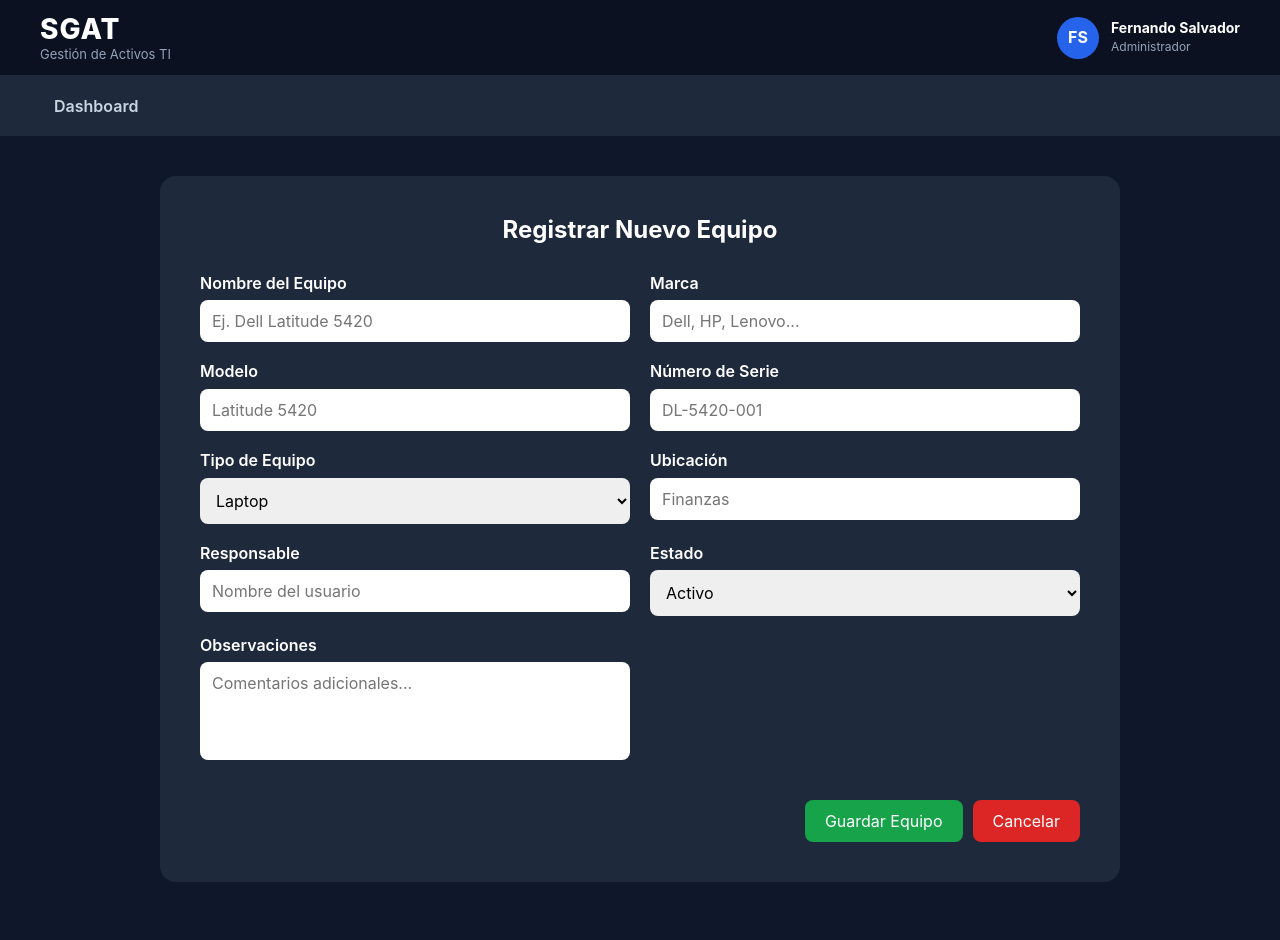
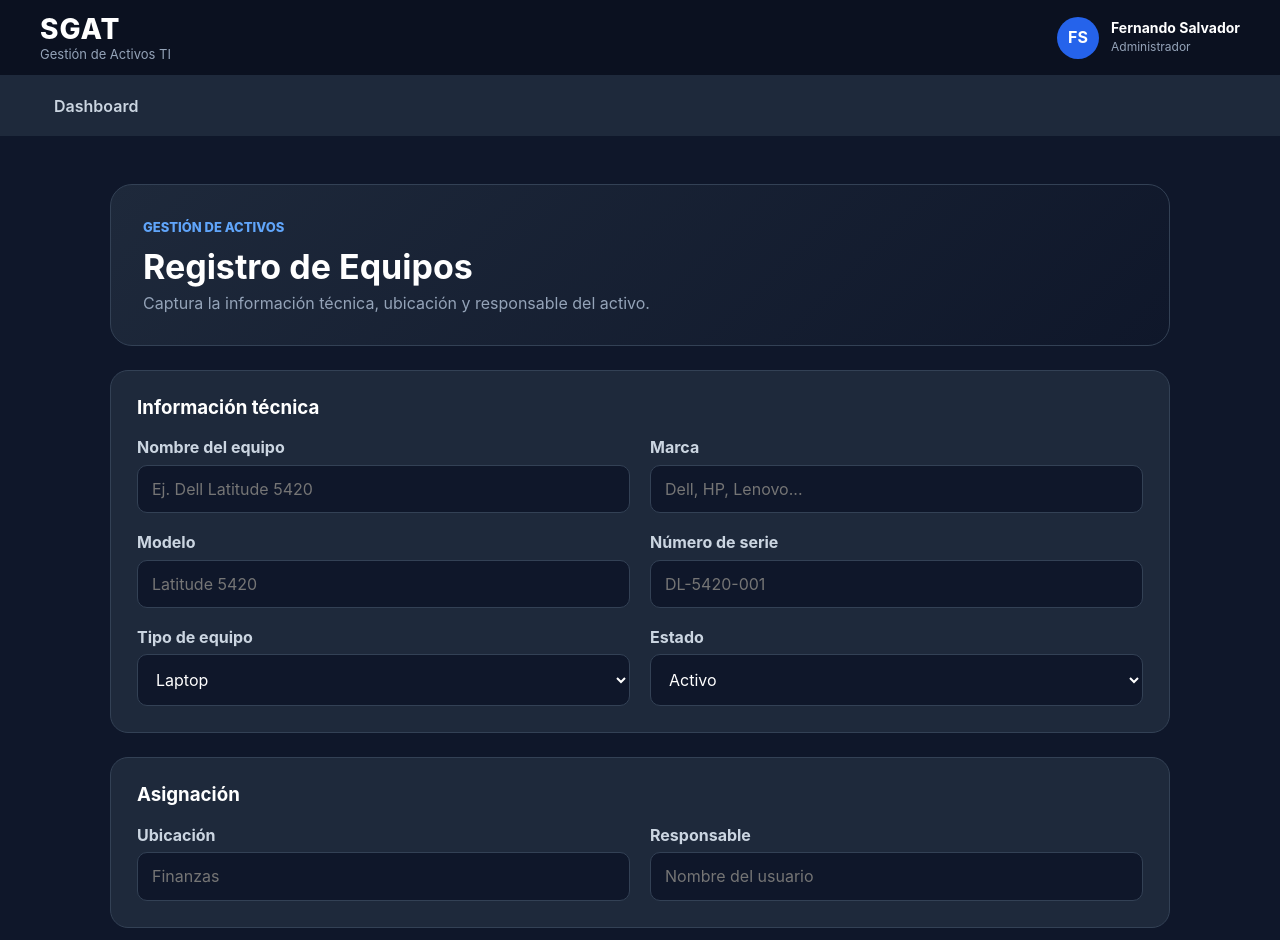
Before and after one commit to cazador0587/web_project_SGAT_frontend, a React (Vite) app: page /register-equipment in a window 1280 px wide. Shown: the top 940 px of the page. Built offline with nearby package versions, Linux system fonts and the light colour scheme; a web font is replaced by a local one.

Commit message:
Mejorar vista de registro de equipo

```diff
--- a/src/pages/RegisterEquipment/RegisterEquipment.css
+++ b/src/pages/RegisterEquipment/RegisterEquipment.css
@@ -1,90 +1,154 @@
 .register-equipment {
-  max-width: 1000px;
+  max-width: 1100px;
   margin: 0 auto;
-  padding: 40px 20px;
+  padding: 48px 20px;
 }
 
-.register-equipment__container {
-  background: #1e293b;
-  padding: 40px;
-  border-radius: 16px;
+.register-equipment__hero {
+  background: linear-gradient(135deg, #1e293b, #0f172a);
+  border: 1px solid #334155;
+  border-radius: 22px;
+  padding: 32px;
+  margin-bottom: 24px;
+}
+
+.register-equipment__label {
+  color: #60a5fa;
+  font-size: 13px;
+  font-weight: 800;
+  text-transform: uppercase;
 }
 
 .register-equipment__title {
-  text-align: center;
-  margin-bottom: 30px;
   color: white;
+  font-size: 34px;
+  margin: 12px 0 8px;
+}
+
+.register-equipment__subtitle {
+  color: #94a3b8;
 }
 
 .register-equipment__form {
+  display: grid;
+  gap: 24px;
+}
+
+.register-equipment__section {
+  background: #1e293b;
+  border: 1px solid #334155;
+  border-radius: 18px;
+  padding: 26px;
+}
+
+.register-equipment__section h3 {
+  color: white;
+  margin-bottom: 20px;
+}
+
+.register-equipment__grid {
   display: grid;
   grid-template-columns: repeat(2, 1fr);
   gap: 20px;
 }
 
 .register-equipment__group {
+  color: #cbd5e1;
+  font-weight: 700;
+
   display: flex;
   flex-direction: column;
   gap: 8px;
 }
 
-.register-equipment__group label {
-  color: white;
-  font-weight: 600;
-}
-
 .register-equipment__group input,
 .register-equipment__group select,
 .register-equipment__group textarea {
-  padding: 12px;
-  border-radius: 8px;
-  border: none;
+  width: 100%;
+  padding: 14px;
+  border-radius: 10px;
+
+  background: #0f172a;
+  border: 1px solid #334155;
+  color: white;
+
+  font-family: inherit;
+}
+
+.register-equipment__group input:focus,
+.register-equipment__group select:focus,
+.register-equipment__group textarea:focus {
+  outline: none;
+  border-color: #2563eb;
 }
 
 .register-equipment__group textarea {
-  resize: none;
-}
-
-.register-equipment__group:last-of-type {
-  grid-column: span 2;
+  resize: vertical;
 }
 
 .register-equipment__actions {
-  grid-column: span 2;
+  display: flex;
+  justify-content: flex-end;
+  gap: 12px;
+}
+
+.register-equipment__save,
+.register-equipment__cancel {
+  border: none;
+  border-radius: 10px;
+  padding: 14px 18px;
 
   display: flex;
-  justify-content: flex-end;
-  gap: 10px;
+  align-items: center;
+  gap: 8px;
 
-  margin-top: 20px;
+  cursor: pointer;
+  font-weight: 700;
 }
 
 .register-equipment__save {
   background: #16a34a;
   color: white;
-  border: none;
-  padding: 12px 20px;
-  border-radius: 8px;
-  cursor: pointer;
 }
 
 .register-equipment__cancel {
-  background: #dc2626;
+  background: #334155;
   color: white;
-  border: none;
-  padding: 12px 20px;
-  border-radius: 8px;
-  cursor: pointer;
+}
+
+.register-equipment__save:hover {
+  background: #15803d;
+}
+
+.register-equipment__cancel:hover {
+  background: #475569;
 }
 
 @media screen and (max-width: 768px) {
+  .register-equipment {
+    padding: 32px 16px;
+  }
 
-  .register-equipment__form {
+  .register-equipment__grid {
     grid-template-columns: 1fr;
   }
 
-  .register-equipment__group:last-of-type,
+  .register-equipment__hero,
+  .register-equipment__section {
+    padding: 22px;
+  }
+
+  .register-equipment__title {
+    font-size: 28px;
+  }
+
   .register-equipment__actions {
-    grid-column: span 1;
+    flex-direction: column-reverse;
+  }
+
+  .register-equipment__save,
+  .register-equipment__cancel {
+    width: 100%;
+    justify-content: center;
   }
 }
--- a/src/pages/RegisterEquipment/RegisterEquipment.jsx
+++ b/src/pages/RegisterEquipment/RegisterEquipment.jsx
@@ -1,5 +1,6 @@
 import { useContext, useState } from "react";
 import { useNavigate } from "react-router-dom";
+import { FaSave, FaTimes } from "react-icons/fa";
 import EquipmentContext from "../../contexts/EquipmentContext";
 import "./RegisterEquipment.css";
 
@@ -14,7 +15,6 @@ const initialFormData = {
   status: "activo",
   observations: "",
 };
-
 
 function RegisterEquipment() {
   const { setEquipments } = useContext(EquipmentContext);
@@ -52,12 +52,25 @@ function RegisterEquipment() {
 
   return (
     <section className="register-equipment">
-      <div className="register-equipment__container">
-        <h2 className="register-equipment__title">Registrar Nuevo Equipo</h2>
+      <div className="register-equipment__hero">
+        <div>
+          <span className="register-equipment__label">Gestión de activos</span>
+
+          <h2 className="register-equipment__title">Registro de Equipos</h2>
+
+          <p className="register-equipment__subtitle">
+            Captura la información técnica, ubicación y responsable del activo.
+          </p>
+        </div>
+      </div>
 
       <form className="register-equipment__form" onSubmit={handleSubmit}>
-          <div className="register-equipment__group">
-            <label>Nombre del Equipo</label>
+        <div className="register-equipment__section">
+          <h3>Información técnica</h3>
+
+          <div className="register-equipment__grid">
+            <label className="register-equipment__group">
+              Nombre del equipo
               <input
                 name="name"
                 type="text"
@@ -66,10 +79,10 @@ function RegisterEquipment() {
                 onChange={handleChange}
                 required
               />
-          </div>
+            </label>
 
-          <div className="register-equipment__group">
-            <label>Marca</label>
+            <label className="register-equipment__group">
+              Marca
               <input
                 name="brand"
                 type="text"
@@ -78,10 +91,10 @@ function RegisterEquipment() {
                 onChange={handleChange}
                 required
               />
-          </div>
+            </label>
 
-          <div className="register-equipment__group">
-            <label>Modelo</label>
+            <label className="register-equipment__group">
+              Modelo
               <input
                 name="model"
                 type="text"
@@ -90,10 +103,10 @@ function RegisterEquipment() {
                 onChange={handleChange}
                 required
               />
-          </div>
+            </label>
 
-          <div className="register-equipment__group">
-            <label>Número de Serie</label>
+            <label className="register-equipment__group">
+              Número de serie
               <input
                 name="serial"
                 type="text"
@@ -102,10 +115,10 @@ function RegisterEquipment() {
                 onChange={handleChange}
                 required
               />
-          </div>
+            </label>
 
-          <div className="register-equipment__group">
-            <label>Tipo de Equipo</label>
+            <label className="register-equipment__group">
+              Tipo de equipo
               <select name="type" value={formData.type} onChange={handleChange}>
                 <option value="Laptop">Laptop</option>
                 <option value="Desktop">Desktop</option>
@@ -115,34 +128,10 @@ function RegisterEquipment() {
                 <option value="Switch">Switch</option>
                 <option value="Router">Router</option>
               </select>
-          </div>
+            </label>
 
-          <div className="register-equipment__group">
-            <label>Ubicación</label>
-            <input
-              name="location"
-              type="text"
-              placeholder="Finanzas"
-              value={formData.location}
-              onChange={handleChange}
-              required
-            />
-          </div>
-
-          <div className="register-equipment__group">
-            <label>Responsable</label>
-            <input
-              name="responsible"
-              type="text"
-              placeholder="Nombre del usuario"
-              value={formData.responsible}
-              onChange={handleChange}
-              required
-            />
-          </div>
-
-          <div className="register-equipment__group">
-            <label>Estado</label>
+            <label className="register-equipment__group">
+              Estado
               <select
                 name="status"
                 value={formData.status}
@@ -152,10 +141,45 @@ function RegisterEquipment() {
                 <option value="reparacion">Reparación</option>
                 <option value="baja">Baja</option>
               </select>
+            </label>
+          </div>
         </div>
 
-          <div className="register-equipment__group">
-            <label>Observaciones</label>
+        <div className="register-equipment__section">
+          <h3>Asignación</h3>
+
+          <div className="register-equipment__grid">
+            <label className="register-equipment__group">
+              Ubicación
+              <input
+                name="location"
+                type="text"
+                placeholder="Finanzas"
+                value={formData.location}
+                onChange={handleChange}
+                required
+              />
+            </label>
+
+            <label className="register-equipment__group">
+              Responsable
+              <input
+                name="responsible"
+                type="text"
+                placeholder="Nombre del usuario"
+                value={formData.responsible}
+                onChange={handleChange}
+                required
+              />
+            </label>
+          </div>
+        </div>
+
+        <div className="register-equipment__section">
+          <h3>Observaciones</h3>
+
+          <label className="register-equipment__group">
+            Comentarios adicionales
             <textarea
               name="observations"
               rows="4"
@@ -163,23 +187,25 @@ function RegisterEquipment() {
               value={formData.observations}
               onChange={handleChange}
             />
+          </label>
         </div>
 
         <div className="register-equipment__actions">
-            <button type="submit" className="register-equipment__save">
-              Guardar Equipo
-            </button>
-
           <button
             type="button"
             className="register-equipment__cancel"
             onClick={handleCancel}
           >
+            <FaTimes />
             Cancelar
+          </button>
+
+          <button type="submit" className="register-equipment__save">
+            <FaSave />
+            Guardar equipo
           </button>
         </div>
       </form>
-      </div>
     </section>
   );
 }
```
Also changed, not shown: src/pages/Inventory/Inventory.jsx (+0 -8 lines). Lines whose indentation alone changed are shown as unchanged.
